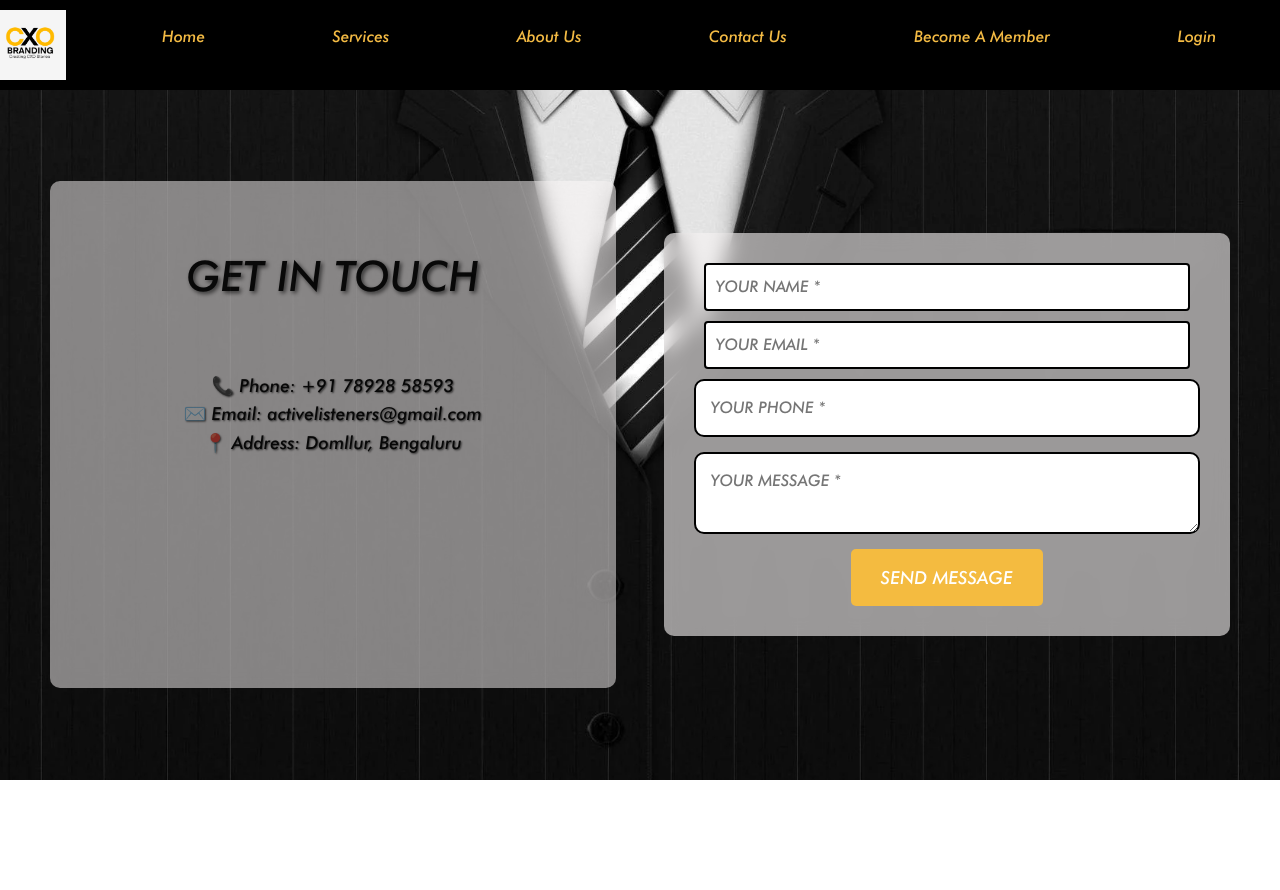
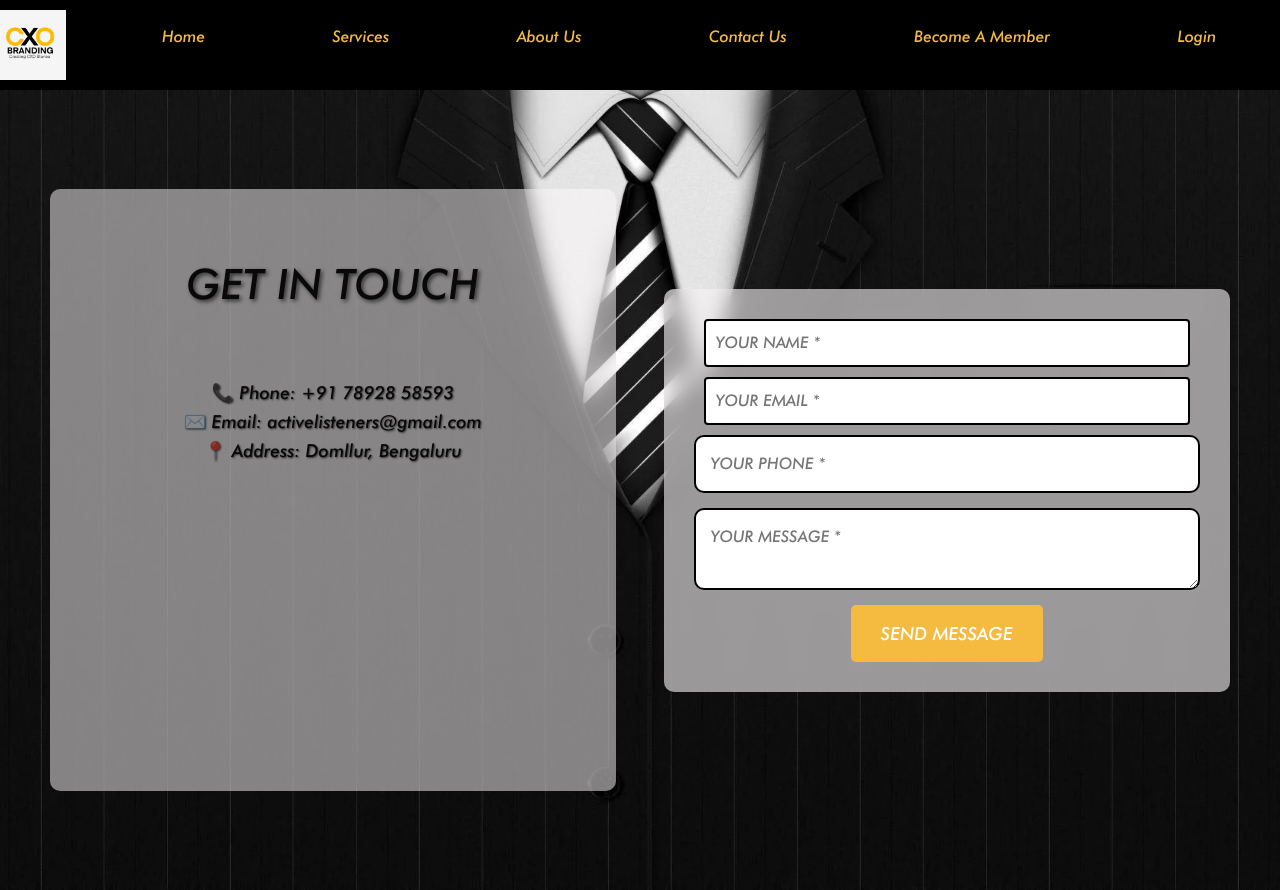
Before and after one commit to aleeshyakrishna/cxo-branding-latest, a React (Vite) app: page /contact in a window 1280 px wide. Before the commit the page ends 800 px from the top, so only its background shows below. Built offline with nearby package versions, Linux system fonts and the light colour scheme.

Commit message:
final contact us added

```diff
--- a/src/Pages/ContactUs/ContactUs.module.css
+++ b/src/Pages/ContactUs/ContactUs.module.css
@@ -7,7 +7,7 @@
     display: flex;
     justify-content: space-between;
     align-items: center;
-    height: 86.2vh;
+    height: 100vh;
     gap: 3rem;
   }
 
```
